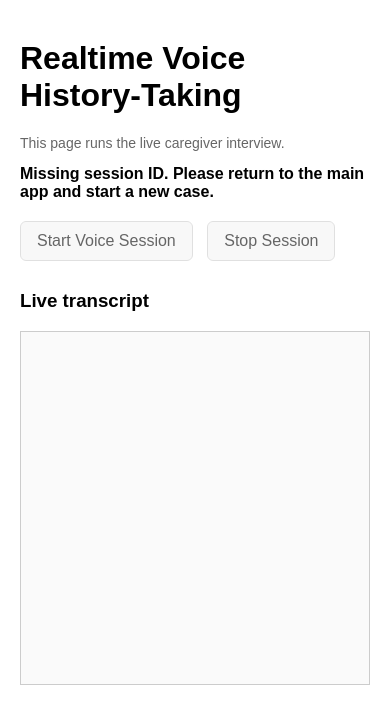
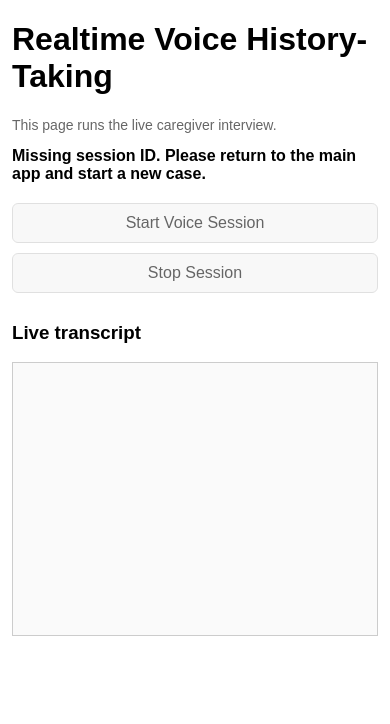
Before and after one commit to 09400760-debug/History-taking-voice, a FastAPI app: page / in a window 390 px wide. Shown: the top 724 px of the page. Run offline with FastAPI, Linux system fonts and the light colour scheme.

Commit message:
Update index.html

```diff
--- a/templates/index.html
+++ b/templates/index.html
@@ -59,6 +59,19 @@
     #warningSection {
       border: 1px solid #e0b4b4;
       background: #fff6f6;
+    }
+    @media (max-width: 768px) {
+      body {
+        margin: 16px auto;
+        padding: 0 12px;
+      }
+      button, a.button-link {
+        width: 100%;
+        margin-right: 0;
+      }
+      #transcript {
+        min-height: 240px;
+      }
     }
   </style>
 </head>
```
